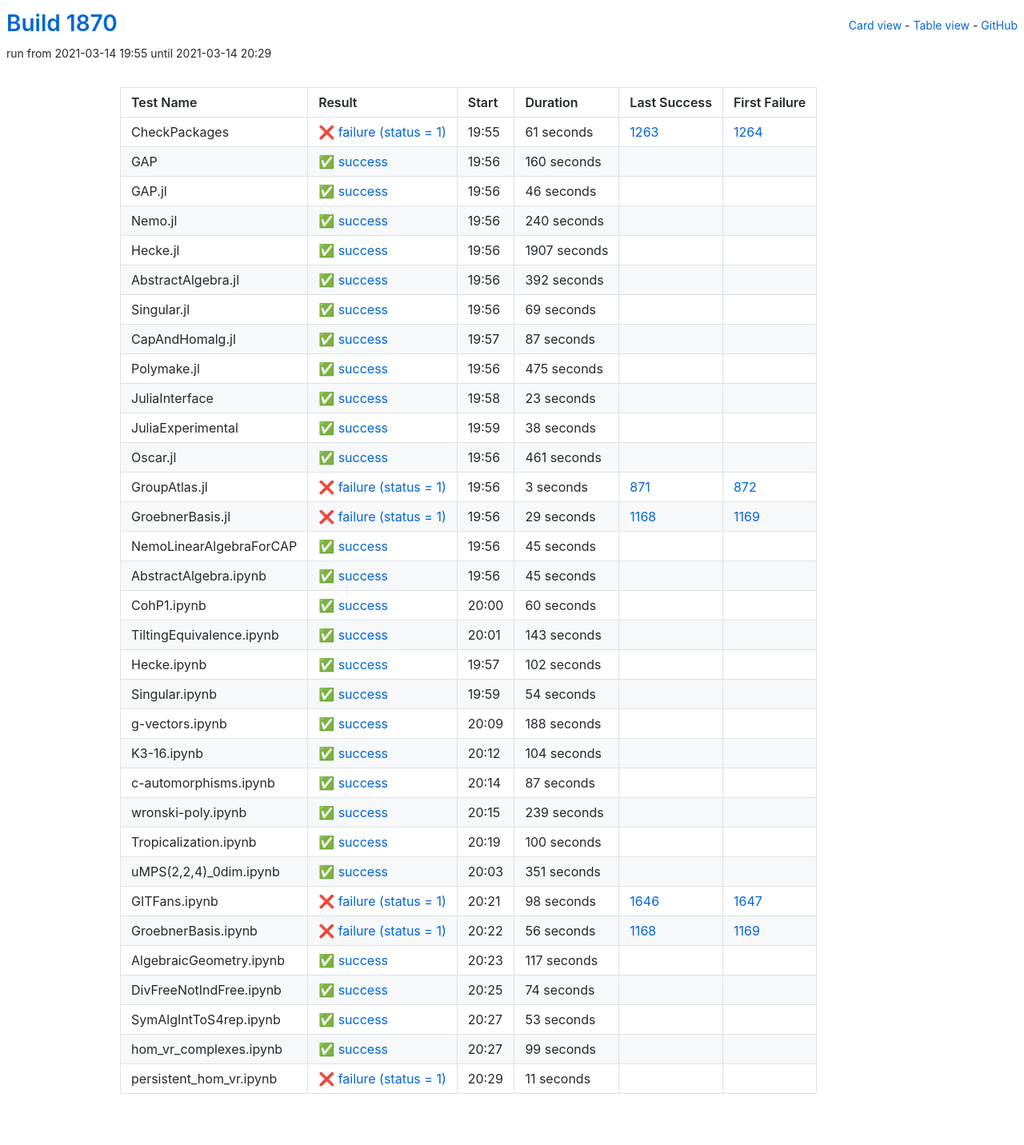
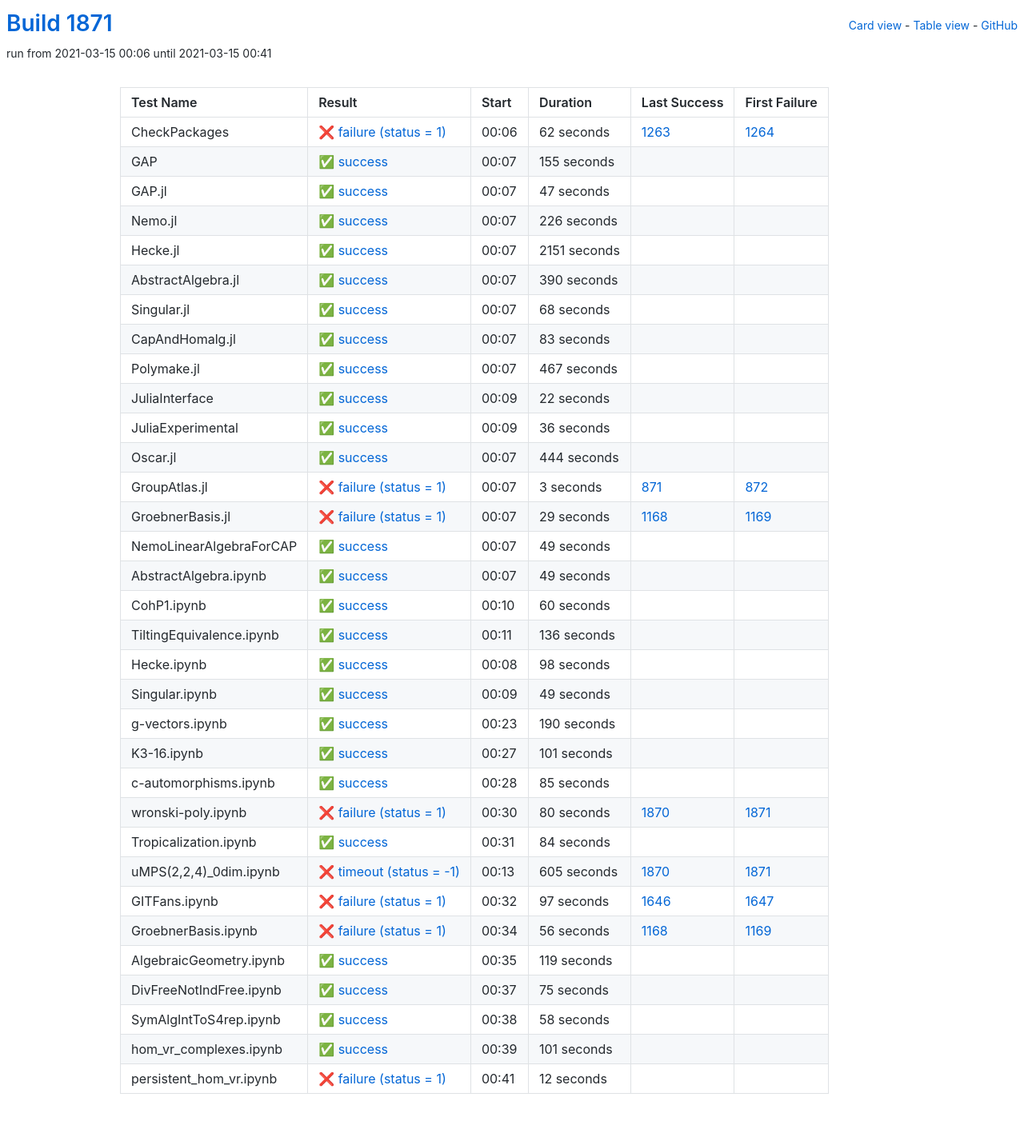
Before and after one commit to oscar-system/oscar-ci-status-stable, a Jekyll site: the page built from table.html, in a window 1280 px wide. Shown: the whole page at 80% size. Built offline with Jekyll 4.4.1, drawn with Linux system fonts in a browser that asks for light colours.

Commit message:
Build #1871

```diff
--- a/_data/ci.yml
+++ b/_data/ci.yml
@@ -1,6 +1,6 @@
 ---
-build: 1870
-build_url: https://oscarci.mathematik.uni-kl.de/job/oscar-stable/1870/
+build: 1871
+build_url: https://oscarci.mathematik.uni-kl.de/job/oscar-stable/1871/
 job: oscar-stable
 organization: oscar-system
 repo: oscar-ci-status-stable
@@ -8,152 +8,152 @@ repourl: https://github.com/oscar-system/oscar-ci-status-stable
 tests:
 - name: CheckPackages
   id: checkpackages
-  log: https://oscarci.mathematik.uni-kl.de/job/oscar-stable/1870/artifact/logs/build-1870/CheckPackages.log
-  start: 2021-03-14 19:55
+  log: https://oscarci.mathematik.uni-kl.de/job/oscar-stable/1871/artifact/logs/build-1871/CheckPackages.log
+  start: 2021-03-15 00:06
   success: false
   exitcode: 1
   status: failure
-  duration: 61
+  duration: 62
   last_success: 1263
   last_success_url: https://oscarci.mathematik.uni-kl.de/job/oscar-stable/1263/
   first_failure: 1264
   first_failure_url: https://oscarci.mathematik.uni-kl.de/job/oscar-stable/1264/
 - name: GAP
   id: gap
-  log: https://oscarci.mathematik.uni-kl.de/job/oscar-stable/1870/artifact/logs/build-1870/GAP.log
-  start: 2021-03-14 19:56
+  log: https://oscarci.mathematik.uni-kl.de/job/oscar-stable/1871/artifact/logs/build-1871/GAP.log
+  start: 2021-03-15 00:07
   success: true
   exitcode: 0
   status: success
-  duration: 160
+  duration: 155
   last_success: false
   last_success_url:
   first_failure: false
   first_failure_url:
 - name: GAP.jl
   id: gap-jl
-  log: https://oscarci.mathematik.uni-kl.de/job/oscar-stable/1870/artifact/logs/build-1870/GAP.jl.log
-  start: 2021-03-14 19:56
+  log: https://oscarci.mathematik.uni-kl.de/job/oscar-stable/1871/artifact/logs/build-1871/GAP.jl.log
+  start: 2021-03-15 00:07
   success: true
   exitcode: 0
   status: success
-  duration: 46
+  duration: 47
   last_success: false
   last_success_url:
   first_failure: false
   first_failure_url:
 - name: Nemo.jl
   id: nemo-jl
-  log: https://oscarci.mathematik.uni-kl.de/job/oscar-stable/1870/artifact/logs/build-1870/Nemo.jl.log
-  start: 2021-03-14 19:56
+  log: https://oscarci.mathematik.uni-kl.de/job/oscar-stable/1871/artifact/logs/build-1871/Nemo.jl.log
+  start: 2021-03-15 00:07
   success: true
   exitcode: 0
   status: success
-  duration: 240
+  duration: 226
   last_success: false
   last_success_url:
   first_failure: false
   first_failure_url:
 - name: Hecke.jl
   id: hecke-jl
-  log: https://oscarci.mathematik.uni-kl.de/job/oscar-stable/1870/artifact/logs/build-1870/Hecke.jl.log
-  start: 2021-03-14 19:56
+  log: https://oscarci.mathematik.uni-kl.de/job/oscar-stable/1871/artifact/logs/build-1871/Hecke.jl.log
+  start: 2021-03-15 00:07
   success: true
   exitcode: 0
   status: success
-  duration: 1907
+  duration: 2151
   last_success: false
   last_success_url:
   first_failure: false
   first_failure_url:
 - name: AbstractAlgebra.jl
   id: abstractalgebra-jl
-  log: https://oscarci.mathematik.uni-kl.de/job/oscar-stable/1870/artifact/logs/build-1870/AbstractAlgebra.jl.log
-  start: 2021-03-14 19:56
+  log: https://oscarci.mathematik.uni-kl.de/job/oscar-stable/1871/artifact/logs/build-1871/AbstractAlgebra.jl.log
+  start: 2021-03-15 00:07
   success: true
   exitcode: 0
   status: success
-  duration: 392
+  duration: 390
   last_success: false
   last_success_url:
   first_failure: false
   first_failure_url:
 - name: Singular.jl
   id: singular-jl
-  log: https://oscarci.mathematik.uni-kl.de/job/oscar-stable/1870/artifact/logs/build-1870/Singular.jl.log
-  start: 2021-03-14 19:56
+  log: https://oscarci.mathematik.uni-kl.de/job/oscar-stable/1871/artifact/logs/build-1871/Singular.jl.log
+  start: 2021-03-15 00:07
   success: true
   exitcode: 0
   status: success
-  duration: 69
+  duration: 68
   last_success: false
   last_success_url:
   first_failure: false
   first_failure_url:
 - name: CapAndHomalg.jl
   id: capandhomalg-jl
-  log: https://oscarci.mathematik.uni-kl.de/job/oscar-stable/1870/artifact/logs/build-1870/CapAndHomalg.jl.log
-  start: 2021-03-14 19:57
+  log: https://oscarci.mathematik.uni-kl.de/job/oscar-stable/1871/artifact/logs/build-1871/CapAndHomalg.jl.log
+  start: 2021-03-15 00:07
   success: true
   exitcode: 0
   status: success
-  duration: 87
+  duration: 83
   last_success: false
   last_success_url:
   first_failure: false
   first_failure_url:
 - name: Polymake.jl
   id: polymake-jl
-  log: https://oscarci.mathematik.uni-kl.de/job/oscar-stable/1870/artifact/logs/build-1870/Polymake.jl.log
-  start: 2021-03-14 19:56
+  log: https://oscarci.mathematik.uni-kl.de/job/oscar-stable/1871/artifact/logs/build-1871/Polymake.jl.log
+  start: 2021-03-15 00:07
   success: true
   exitcode: 0
   status: success
-  duration: 475
+  duration: 467
   last_success: false
   last_success_url:
   first_failure: false
   first_failure_url:
 - name: JuliaInterface
   id: juliainterface
-  log: https://oscarci.mathematik.uni-kl.de/job/oscar-stable/1870/artifact/logs/build-1870/JuliaInterface.log
-  start: 2021-03-14 19:58
+  log: https://oscarci.mathematik.uni-kl.de/job/oscar-stable/1871/artifact/logs/build-1871/JuliaInterface.log
+  start: 2021-03-15 00:09
   success: true
   exitcode: 0
   status: success
-  duration: 23
+  duration: 22
   last_success: false
   last_success_url:
   first_failure: false
   first_failure_url:
 - name: JuliaExperimental
   id: juliaexperimental
-  log: https://oscarci.mathematik.uni-kl.de/job/oscar-stable/1870/artifact/logs/build-1870/JuliaExperimental.log
-  start: 2021-03-14 19:59
+  log: https://oscarci.mathematik.uni-kl.de/job/oscar-stable/1871/artifact/logs/build-1871/JuliaExperimental.log
+  start: 2021-03-15 00:09
   success: true
   exitcode: 0
   status: success
-  duration: 38
+  duration: 36
   last_success: false
   last_success_url:
   first_failure: false
   first_failure_url:
 - name: Oscar.jl
   id: oscar-jl
-  log: https://oscarci.mathematik.uni-kl.de/job/oscar-stable/1870/artifact/logs/build-1870/Oscar.jl.log
-  start: 2021-03-14 19:56
+  log: https://oscarci.mathematik.uni-kl.de/job/oscar-stable/1871/artifact/logs/build-1871/Oscar.jl.log
+  start: 2021-03-15 00:07
   success: true
   exitcode: 0
   status: success
-  duration: 461
+  duration: 444
   last_success: false
   last_success_url:
   first_failure: false
   first_failure_url:
 - name: GroupAtlas.jl
   id: groupatlas-jl
-  log: https://oscarci.mathematik.uni-kl.de/job/oscar-stable/1870/artifact/logs/build-1870/GroupAtlas.jl.log
-  start: 2021-03-14 19:56
+  log: https://oscarci.mathematik.uni-kl.de/job/oscar-stable/1871/artifact/logs/build-1871/GroupAtlas.jl.log
+  start: 2021-03-15 00:07
   success: false
   exitcode: 1
   status: failure
@@ -164,8 +164,8 @@ tests:
   first_failure_url: https://oscarci.mathematik.uni-kl.de/job/oscar-stable/872/
 - name: GroebnerBasis.jl
   id: groebnerbasis-jl
-  log: https://oscarci.mathematik.uni-kl.de/job/oscar-stable/1870/artifact/logs/build-1870/GroebnerBasis.jl.log
-  start: 2021-03-14 19:56
+  log: https://oscarci.mathematik.uni-kl.de/job/oscar-stable/1871/artifact/logs/build-1871/GroebnerBasis.jl.log
+  start: 2021-03-15 00:07
   success: false
   exitcode: 1
   status: failure
@@ -176,32 +176,32 @@ tests:
   first_failure_url: https://oscarci.mathematik.uni-kl.de/job/oscar-stable/1169/
 - name: NemoLinearAlgebraForCAP
   id: nemolinearalgebraforcap
-  log: https://oscarci.mathematik.uni-kl.de/job/oscar-stable/1870/artifact/logs/build-1870/NemoLinearAlgebraForCAP.log
-  start: 2021-03-14 19:56
+  log: https://oscarci.mathematik.uni-kl.de/job/oscar-stable/1871/artifact/logs/build-1871/NemoLinearAlgebraForCAP.log
+  start: 2021-03-15 00:07
   success: true
   exitcode: 0
   status: success
-  duration: 45
+  duration: 49
   last_success: false
   last_success_url:
   first_failure: false
   first_failure_url:
 - name: AbstractAlgebra.ipynb
   id: abstractalgebra-ipynb
-  log: https://oscarci.mathematik.uni-kl.de/job/oscar-stable/1870/artifact/logs/build-1870/AbstractAlgebra.ipynb.log
-  start: 2021-03-14 19:56
+  log: https://oscarci.mathematik.uni-kl.de/job/oscar-stable/1871/artifact/logs/build-1871/AbstractAlgebra.ipynb.log
+  start: 2021-03-15 00:07
   success: true
   exitcode: 0
   status: success
-  duration: 45
+  duration: 49
   last_success: false
   last_success_url:
   first_failure: false
   first_failure_url:
 - name: CohP1.ipynb
   id: cohp1-ipynb
-  log: https://oscarci.mathematik.uni-kl.de/job/oscar-stable/1870/artifact/logs/build-1870/CohP1.ipynb.log
-  start: 2021-03-14 20:00
+  log: https://oscarci.mathematik.uni-kl.de/job/oscar-stable/1871/artifact/logs/build-1871/CohP1.ipynb.log
+  start: 2021-03-15 00:10
   success: true
   exitcode: 0
   status: success
@@ -212,128 +212,128 @@ tests:
   first_failure_url:
 - name: TiltingEquivalence.ipynb
   id: tiltingequivalence-ipynb
-  log: https://oscarci.mathematik.uni-kl.de/job/oscar-stable/1870/artifact/logs/build-1870/TiltingEquivalence.ipynb.log
-  start: 2021-03-14 20:01
+  log: https://oscarci.mathematik.uni-kl.de/job/oscar-stable/1871/artifact/logs/build-1871/TiltingEquivalence.ipynb.log
+  start: 2021-03-15 00:11
   success: true
   exitcode: 0
   status: success
-  duration: 143
+  duration: 136
   last_success: false
   last_success_url:
   first_failure: false
   first_failure_url:
 - name: Hecke.ipynb
   id: hecke-ipynb
-  log: https://oscarci.mathematik.uni-kl.de/job/oscar-stable/1870/artifact/logs/build-1870/Hecke.ipynb.log
-  start: 2021-03-14 19:57
+  log: https://oscarci.mathematik.uni-kl.de/job/oscar-stable/1871/artifact/logs/build-1871/Hecke.ipynb.log
+  start: 2021-03-15 00:08
   success: true
   exitcode: 0
   status: success
-  duration: 102
+  duration: 98
   last_success: false
   last_success_url:
   first_failure: false
   first_failure_url:
 - name: Singular.ipynb
   id: singular-ipynb
-  log: https://oscarci.mathematik.uni-kl.de/job/oscar-stable/1870/artifact/logs/build-1870/Singular.ipynb.log
-  start: 2021-03-14 19:59
+  log: https://oscarci.mathematik.uni-kl.de/job/oscar-stable/1871/artifact/logs/build-1871/Singular.ipynb.log
+  start: 2021-03-15 00:09
   success: true
   exitcode: 0
   status: success
-  duration: 54
+  duration: 49
   last_success: false
   last_success_url:
   first_failure: false
   first_failure_url:
 - name: g-vectors.ipynb
   id: g-vectors-ipynb
-  log: https://oscarci.mathematik.uni-kl.de/job/oscar-stable/1870/artifact/logs/build-1870/g-vectors.ipynb.log
-  start: 2021-03-14 20:09
+  log: https://oscarci.mathematik.uni-kl.de/job/oscar-stable/1871/artifact/logs/build-1871/g-vectors.ipynb.log
+  start: 2021-03-15 00:23
   success: true
   exitcode: 0
   status: success
-  duration: 188
+  duration: 190
   last_success: false
   last_success_url:
   first_failure: false
   first_failure_url:
 - name: K3-16.ipynb
   id: k3-16-ipynb
-  log: https://oscarci.mathematik.uni-kl.de/job/oscar-stable/1870/artifact/logs/build-1870/K3-16.ipynb.log
-  start: 2021-03-14 20:12
+  log: https://oscarci.mathematik.uni-kl.de/job/oscar-stable/1871/artifact/logs/build-1871/K3-16.ipynb.log
+  start: 2021-03-15 00:27
   success: true
   exitcode: 0
   status: success
-  duration: 104
+  duration: 101
   last_success: false
   last_success_url:
   first_failure: false
   first_failure_url:
 - name: c-automorphisms.ipynb
   id: c-automorphisms-ipynb
-  log: https://oscarci.mathematik.uni-kl.de/job/oscar-stable/1870/artifact/logs/build-1870/c-automorphisms.ipynb.log
-  start: 2021-03-14 20:14
+  log: https://oscarci.mathematik.uni-kl.de/job/oscar-stable/1871/artifact/logs/build-1871/c-automorphisms.ipynb.log
+  start: 2021-03-15 00:28
   success: true
   exitcode: 0
   status: success
-  duration: 87
+  duration: 85
   last_success: false
   last_success_url:
   first_failure: false
   first_failure_url:
 - name: wronski-poly.ipynb
   id: wronski-poly-ipynb
-  log: https://oscarci.mathematik.uni-kl.de/job/oscar-stable/1870/artifact/logs/build-1870/wronski-poly.ipynb.log
-  start: 2021-03-14 20:15
+  log: https://oscarci.mathematik.uni-kl.de/job/oscar-stable/1871/artifact/logs/build-1871/wronski-poly.ipynb.log
+  start: 2021-03-15 00:30
+  success: false
+  exitcode: 1
+  status: failure
+  duration: 80
+  last_success: 1870
+  last_success_url: https://oscarci.mathematik.uni-kl.de/job/oscar-stable/1870/
+  first_failure: 1871
+  first_failure_url: https://oscarci.mathematik.uni-kl.de/job/oscar-stable/1871/
+- name: Tropicalization.ipynb
+  id: tropicalization-ipynb
+  log: https://oscarci.mathematik.uni-kl.de/job/oscar-stable/1871/artifact/logs/build-1871/Tropicalization.ipynb.log
+  start: 2021-03-15 00:31
   success: true
   exitcode: 0
   status: success
-  duration: 239
-  last_success: false
-  last_success_url:
-  first_failure: false
-  first_failure_url:
-- name: Tropicalization.ipynb
-  id: tropicalization-ipynb
-  log: https://oscarci.mathematik.uni-kl.de/job/oscar-stable/1870/artifact/logs/build-1870/Tropicalization.ipynb.log
-  start: 2021-03-14 20:19
-  success: true
-  exitcode: 0
-  status: success
-  duration: 100
+  duration: 84
   last_success: false
   last_success_url:
   first_failure: false
   first_failure_url:
 - name: uMPS(2,2,4)_0dim.ipynb
   id: umps-2-2-4-0dim-ipynb
-  log: https://oscarci.mathematik.uni-kl.de/job/oscar-stable/1870/artifact/logs/build-1870/uMPS-2-2-4-_0dim.ipynb.log
-  start: 2021-03-14 20:03
-  success: true
-  exitcode: 0
-  status: success
-  duration: 351
-  last_success: false
-  last_success_url:
-  first_failure: false
-  first_failure_url:
+  log: https://oscarci.mathematik.uni-kl.de/job/oscar-stable/1871/artifact/logs/build-1871/uMPS-2-2-4-_0dim.ipynb.log
+  start: 2021-03-15 00:13
+  success: false
+  exitcode: -1
+  status: timeout
+  duration: 605
+  last_success: 1870
+  last_success_url: https://oscarci.mathematik.uni-kl.de/job/oscar-stable/1870/
+  first_failure: 1871
+  first_failure_url: https://oscarci.mathematik.uni-kl.de/job/oscar-stable/1871/
 - name: GITFans.ipynb
   id: gitfans-ipynb
-  log: https://oscarci.mathematik.uni-kl.de/job/oscar-stable/1870/artifact/logs/build-1870/GITFans.ipynb.log
-  start: 2021-03-14 20:21
+  log: https://oscarci.mathematik.uni-kl.de/job/oscar-stable/1871/artifact/logs/build-1871/GITFans.ipynb.log
+  start: 2021-03-15 00:32
   success: false
   exitcode: 1
   status: failure
-  duration: 98
+  duration: 97
   last_success: 1646
   last_success_url: https://oscarci.mathematik.uni-kl.de/job/oscar-stable/1646/
   first_failure: 1647
   first_failure_url: https://oscarci.mathematik.uni-kl.de/job/oscar-stable/1647/
 - name: GroebnerBasis.ipynb
   id: groebnerbasis-ipynb
-  log: https://oscarci.mathematik.uni-kl.de/job/oscar-stable/1870/artifact/logs/build-1870/GroebnerBasis.ipynb.log
-  start: 2021-03-14 20:22
+  log: https://oscarci.mathematik.uni-kl.de/job/oscar-stable/1871/artifact/logs/build-1871/GroebnerBasis.ipynb.log
+  start: 2021-03-15 00:34
   success: false
   exitcode: 1
   status: failure
@@ -344,60 +344,60 @@ tests:
   first_failure_url: https://oscarci.mathematik.uni-kl.de/job/oscar-stable/1169/
 - name: AlgebraicGeometry.ipynb
   id: algebraicgeometry-ipynb
-  log: https://oscarci.mathematik.uni-kl.de/job/oscar-stable/1870/artifact/logs/build-1870/AlgebraicGeometry.ipynb.log
-  start: 2021-03-14 20:23
+  log: https://oscarci.mathematik.uni-kl.de/job/oscar-stable/1871/artifact/logs/build-1871/AlgebraicGeometry.ipynb.log
+  start: 2021-03-15 00:35
   success: true
   exitcode: 0
   status: success
-  duration: 117
+  duration: 119
   last_success: false
   last_success_url:
   first_failure: false
   first_failure_url:
 - name: DivFreeNotIndFree.ipynb
   id: divfreenotindfree-ipynb
-  log: https://oscarci.mathematik.uni-kl.de/job/oscar-stable/1870/artifact/logs/build-1870/DivFreeNotIndFree.ipynb.log
-  start: 2021-03-14 20:25
+  log: https://oscarci.mathematik.uni-kl.de/job/oscar-stable/1871/artifact/logs/build-1871/DivFreeNotIndFree.ipynb.log
+  start: 2021-03-15 00:37
   success: true
   exitcode: 0
   status: success
-  duration: 74
+  duration: 75
   last_success: false
   last_success_url:
   first_failure: false
   first_failure_url:
 - name: SymAlgIntToS4rep.ipynb
   id: symalginttos4rep-ipynb
-  log: https://oscarci.mathematik.uni-kl.de/job/oscar-stable/1870/artifact/logs/build-1870/SymAlgIntToS4rep.ipynb.log
-  start: 2021-03-14 20:27
+  log: https://oscarci.mathematik.uni-kl.de/job/oscar-stable/1871/artifact/logs/build-1871/SymAlgIntToS4rep.ipynb.log
+  start: 2021-03-15 00:38
   success: true
   exitcode: 0
   status: success
-  duration: 53
+  duration: 58
   last_success: false
   last_success_url:
   first_failure: false
   first_failure_url:
 - name: hom_vr_complexes.ipynb
   id: hom-vr-complexes-ipynb
-  log: https://oscarci.mathematik.uni-kl.de/job/oscar-stable/1870/artifact/logs/build-1870/hom_vr_complexes.ipynb.log
-  start: 2021-03-14 20:27
+  log: https://oscarci.mathematik.uni-kl.de/job/oscar-stable/1871/artifact/logs/build-1871/hom_vr_complexes.ipynb.log
+  start: 2021-03-15 00:39
   success: true
   exitcode: 0
   status: success
-  duration: 99
+  duration: 101
   last_success: false
   last_success_url:
   first_failure: false
   first_failure_url:
 - name: persistent_hom_vr.ipynb
   id: persistent-hom-vr-ipynb
-  log: https://oscarci.mathematik.uni-kl.de/job/oscar-stable/1870/artifact/logs/build-1870/persistent_hom_vr.ipynb.log
-  start: 2021-03-14 20:29
+  log: https://oscarci.mathematik.uni-kl.de/job/oscar-stable/1871/artifact/logs/build-1871/persistent_hom_vr.ipynb.log
+  start: 2021-03-15 00:41
   success: false
   exitcode: 1
   status: failure
-  duration: 11
+  duration: 12
   last_success: false
   last_success_url:
   first_failure: false
```
Also changed, not shown: README.md.
